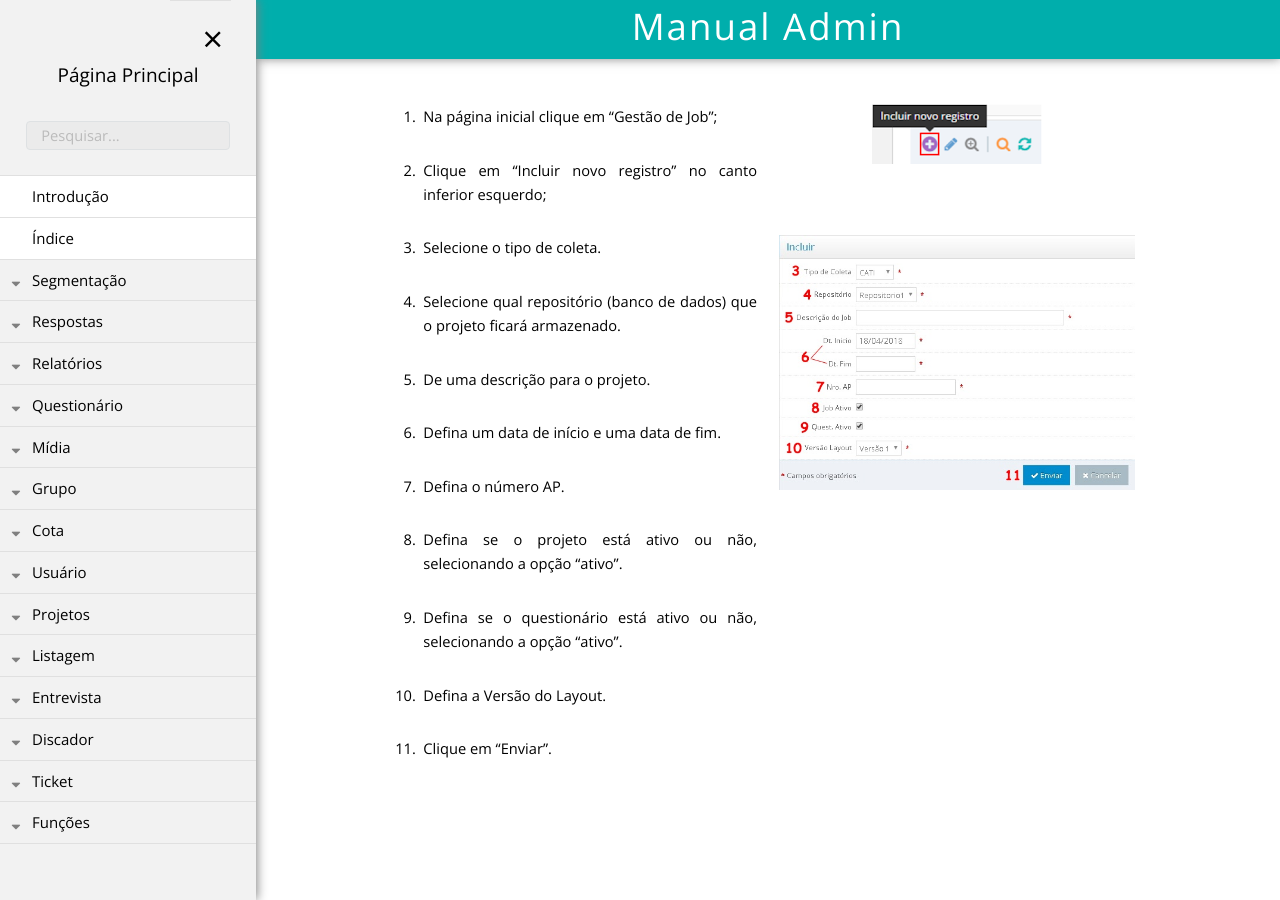
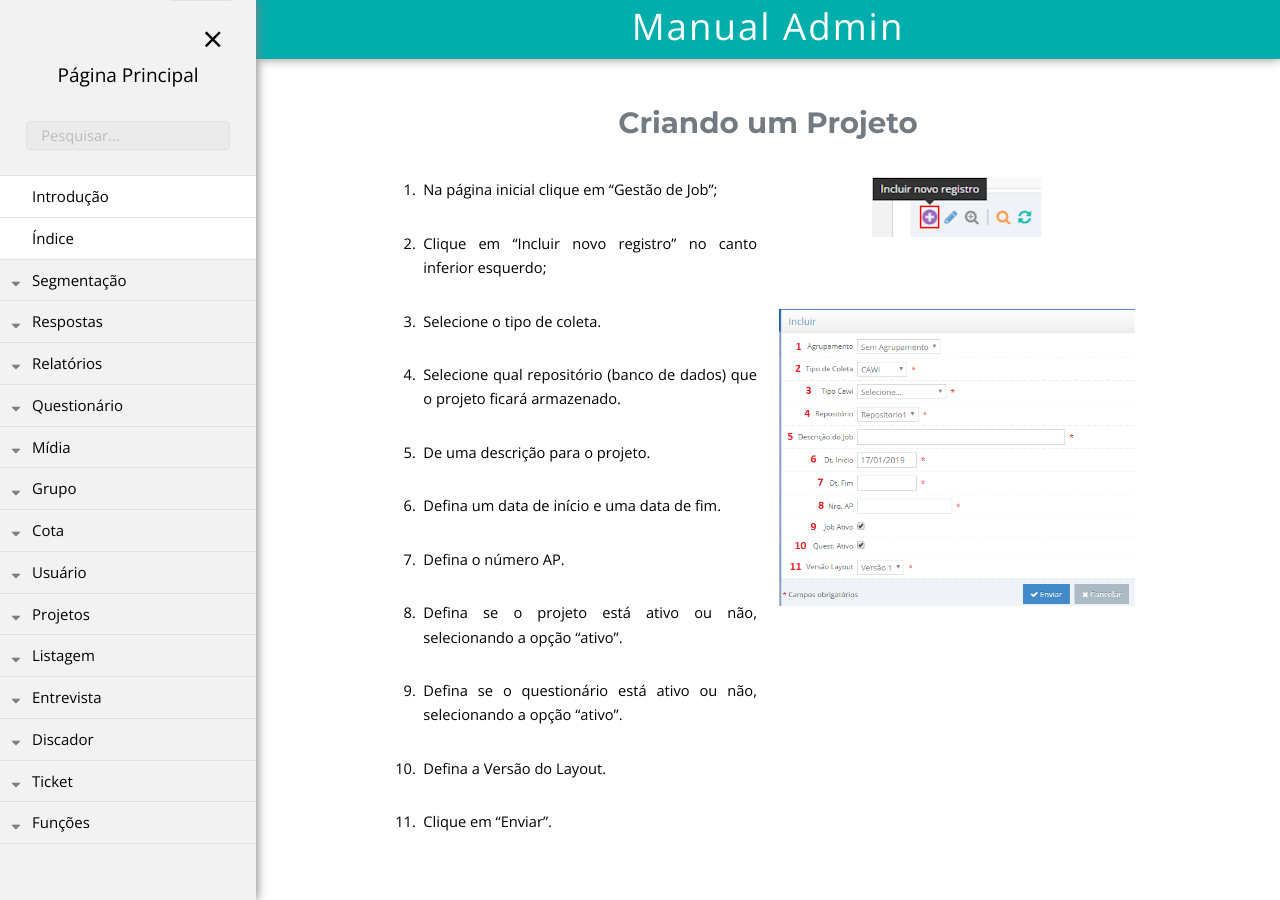
Before and after one commit to rogerio-figueiredo-hsr/hsrtechonline.github.io, a Jekyll site: the page built from _posts/2018-06-15-criando-um-projeto.md, in a window 1280 px wide. Built offline with Jekyll 4.4.1, drawn with Linux system fonts in a browser that asks for light colours.

Commit message:
Atualizando a imagem

```diff
--- a/_posts/2018-06-15-criando-um-projeto.md
+++ b/_posts/2018-06-15-criando-um-projeto.md
@@ -5,6 +5,8 @@ projeto: "fastQuestAdmin"
 permalink: /fastQuestAdmin/projetos/criando-um-projeto
 pasta: "Projetos"
 ---
+# Criando um Projeto
+
 <div class="row" markdown="1">
 <div class="6u 12u$(small)" markdown="1">
 1. Na página inicial clique em "Gestão de Job";
```
Also changed, not shown: assets/img/criando-projeto-02.jpg.
